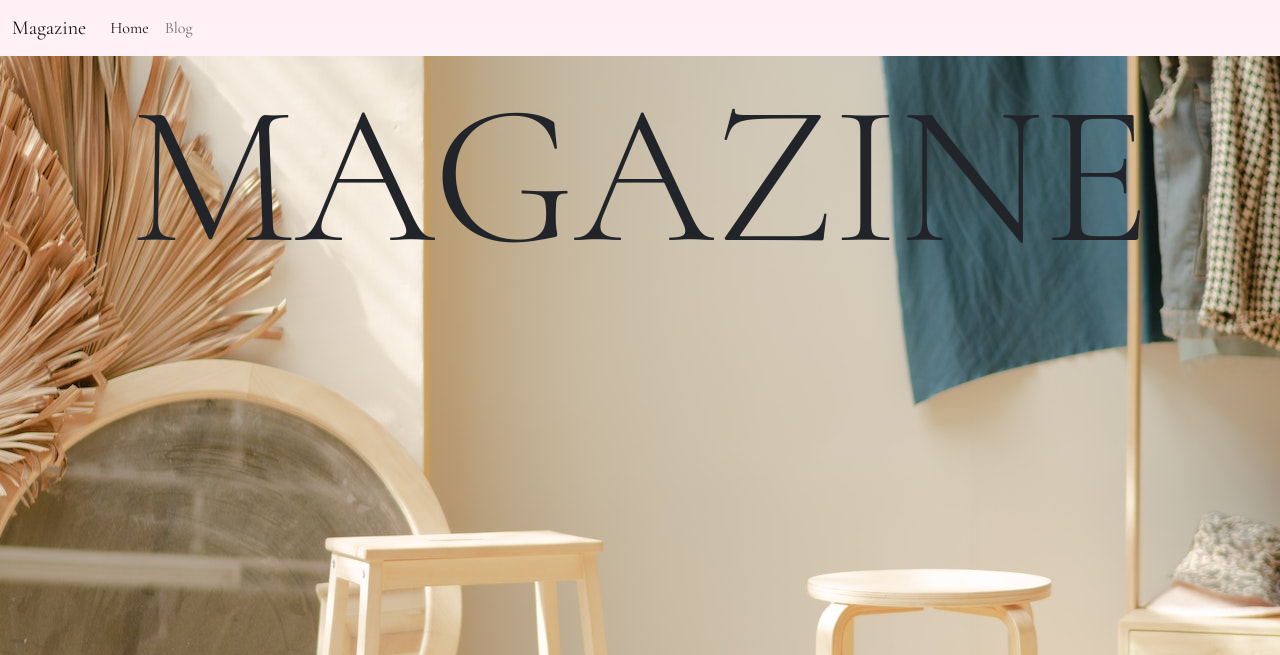
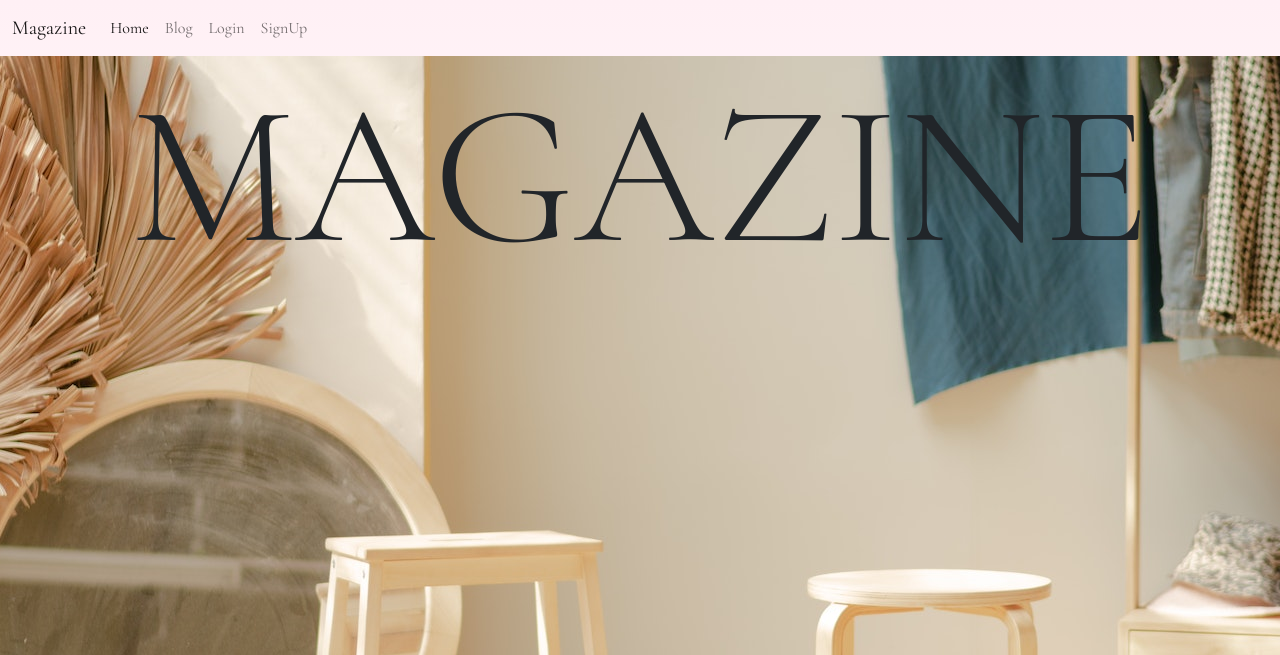
Before and after one commit to frirsta/fullstack, a Django app: page / in a window 1280 px wide. Shown: the top 655 px of the page. Run offline with Django 3.2, Linux system fonts and the light colour scheme; data that the repository does not hold is empty.

Commit message:
Add url for login, logout and signup in base.html

```diff
--- a/templates/base.html
+++ b/templates/base.html
@@ -24,9 +24,18 @@
         <li class="nav-item">
           <a class="nav-link" href="#">Blog</a>
         </li>
+        {% if user.is_authenticated %}
         <li class="nav-item">
-          <a class="nav-link" href="#"></a>
+          <a class="nav-link" href="{% url 'account_logout' %}">Logout</a>
         </li>
+        {% else %}
+        <li class="nav-item">
+          <a class="nav-link" href="{% url 'account_login' %}">Login</a>
+        </li>
+        <li class="nav-item">
+          <a class="nav-link" href="{% url 'account_signup' %}">SignUp</a>
+        </li>
+        {% endif %}
       </ul>
     </div>
   </div>
```
